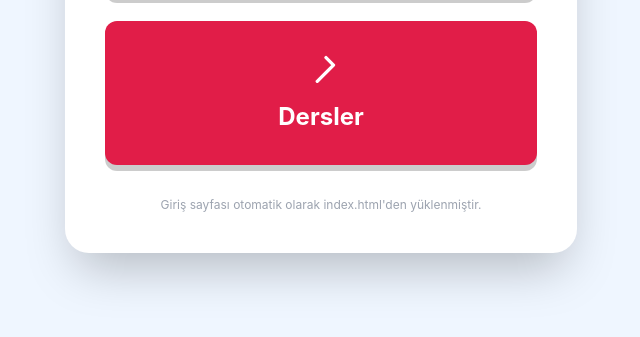
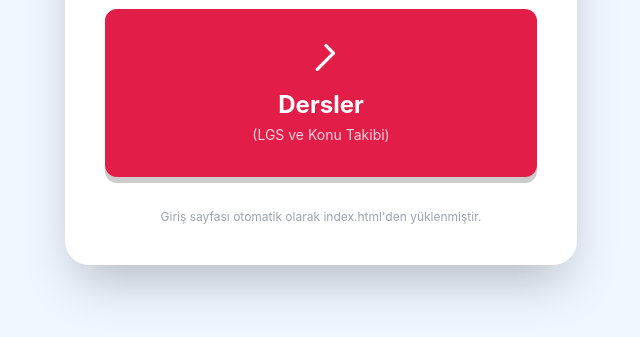
Before and after one commit to sinemalirr/adawords, a plain HTML site: page index.html in a window 1280 px wide. Shown: the part 437-774 px from the top of the page, without its empty margins (319-959 px from the left). Drawn offline with nearby package versions, Linux system fonts and the light colour scheme.

Commit message:
Update index.html

```diff
--- a/index.html
+++ b/index.html
@@ -5,7 +5,6 @@
     <meta name="viewport" content="width=device-width, initial-scale=1.0">
     <title>Word World - Giriş</title>
 
-    <!-- Tailwind CSS CDN -->
     <script src="https://cdn.tailwindcss.com"></script>
 
     <style>
@@ -40,36 +39,31 @@
 
 <div class="w-full max-w-lg mx-auto p-6 md:p-10 bg-white rounded-3xl shadow-2xl text-center">
 
-    <!-- Ana Başlık GÜNCELLENDİ -->
     <h1 class="text-5xl font-extrabold text-gray-800 mb-2 tracking-tight">TERCİHİN NE</h1>
-    <!-- Alt Metin GÜNCELLENDİ -->
     <p class="text-xl text-gray-500 mb-8 font-medium">Hoşgeldin ADA</p>
 
     <div class="flex flex-col space-y-6">
 
-        <!-- 1. İngilizce Çalışma Uygulaması Butonu (Adı Word World, Rengi Mavi) -->
         <a
             href="ada_vocabulary_app.html"
             class="btn-large flex flex-col items-center justify-center p-8 bg-blue-600 text-white font-bold text-2xl rounded-xl hover:bg-blue-700 active:bg-blue-800 transition duration-150 ease-in-out cursor-pointer"
         >
             <svg xmlns="http://www.w3.org/2000/svg" class="h-10 w-10 mb-2" fill="none" viewBox="0 0 24 24" stroke="currentColor" stroke-width="2">
-              <path stroke-linecap="round" stroke-linejoin="round" d="M12 6.253v13m0-13C10.832 5.477 9.208 5 7.5 5S4.168 5.477 3 6.253v13C4.168 18.477 5.792 18 7.5 18s3.332.477 4.5 1.253m0-13C13.168 5.477 14.792 5 16.5 5s3.332.477 4.5 1.253v13C19.832 18.477 18.208 18 16.5 18s-3.332.477-4.5 1.253" />
+                <path stroke-linecap="round" stroke-linejoin="round" d="M12 6.253v13m0-13C10.832 5.477 9.208 5 7.5 5S4.168 5.477 3 6.253v13C4.168 18.477 5.792 18 7.5 18s3.332.477 4.5 1.253m0-13C13.168 5.477 14.792 5 16.5 5s3.332.477 4.5 1.253v13C19.832 18.477 18.208 18 16.5 18s-3.332.477-4.5 1.253" />
             </svg>
-            <!-- Buton Metni Güncellendi -->
             <span>Word World</span>
             <span class="text-sm font-normal opacity-80 mt-1">(Kelime Hazinesi Uygulaması)</span>
         </a>
 
-        <!-- 2. Diğer Uygulama/Yer Tutucu Buton (Adı Dersler, Rengi Pembe) -->
         <button
-            onclick="showCustomModal('Bu butona bastıktan sonra diğer derslerinizin veya projelerinizin uygulaması buraya yüklenecektir!')"
+            id="dersler-btn-placeholder"
             class="btn-large flex flex-col items-center justify-center p-8 bg-rose-600 text-white font-bold text-2xl rounded-xl hover:bg-rose-700 active:bg-rose-800 transition duration-150 ease-in-out cursor-pointer"
         >
             <svg xmlns="http://www.w3.org/2000/svg" class="h-10 w-10 mb-2" fill="none" viewBox="0 0 24 24" stroke="currentColor" stroke-width="2">
-              <path stroke-linecap="round" stroke-linejoin="round" d="M9.75 17L19.5 7.25m0 0l-4.5-4.5m4.5 4.5l-4.5 4.5" />
+                <path stroke-linecap="round" stroke-linejoin="round" d="M9.75 17L19.5 7.25m0 0l-4.5-4.5m4.5 4.5l-4.5 4.5" />
             </svg>
-            <!-- Buton Metni Güncellendi -->
             <span>Dersler</span>
+            <span class="text-sm font-normal opacity-80 mt-1">(LGS ve Konu Takibi)</span>
         </button>
 
     </div>
@@ -77,12 +71,10 @@
     <p class="text-xs text-gray-400 mt-8">Giriş sayfası otomatik olarak index.html'den yüklenmiştir.</p>
 </div>
 
-<!-- Uyarıyı Modal'a Çeviriyoruz (Yeni renklerle) -->
 <div id="modal-backdrop" class="fixed inset-0 bg-gray-900 bg-opacity-75 hidden items-center justify-center z-50">
     <div id="custom-modal" class="bg-white p-6 rounded-xl shadow-2xl w-11/12 max-w-sm text-center transform scale-90 transition-transform duration-300">
         <h3 id="modal-title" class="text-xl font-bold mb-3 text-blue-600">Bilgilendirme</h3>
         <p id="modal-message" class="text-gray-700 mb-5">Mesaj içeriği burada yer alacak.</p>
-        <!-- Modal butonu Pembe yapıldı -->
         <button class="p-2 bg-rose-600 text-white rounded-lg w-full font-semibold hover:bg-rose-700" onclick="hideCustomModal()">Tamam</button>
     </div>
 </div>
@@ -108,15 +100,8 @@
             document.getElementById('modal-backdrop').classList.remove('flex');
         }, 300);
     }
+</script>
 
-    /*
-    // Butonun HTML'de zaten "onclick" özelliği olduğu için aşağıdaki kod blokları kaldırıldı.
-    // Bu kodlar, önceki yüklemelerinizde hataya neden olmuş olabilir.
-    const otherProjectButton = document.querySelector('button[onclick*="showCustomModal"]');
-    otherProjectButton.onclick = function() {
-        showCustomModal('Bu butona bastıktan sonra diğer derslerinizin veya projelerinizin uygulaması buraya yüklenecektir!');
-    };
-    */
 <script src="https://www.gstatic.com/firebasejs/9.6.1/firebase-app-compat.js"></script>
 <script src="https://www.gstatic.com/firebasejs/9.6.1/firebase-auth-compat.js"></script>
 <script src="https://www.gstatic.com/firebasejs/9.6.1/firebase-firestore-compat.js"></script>
```
